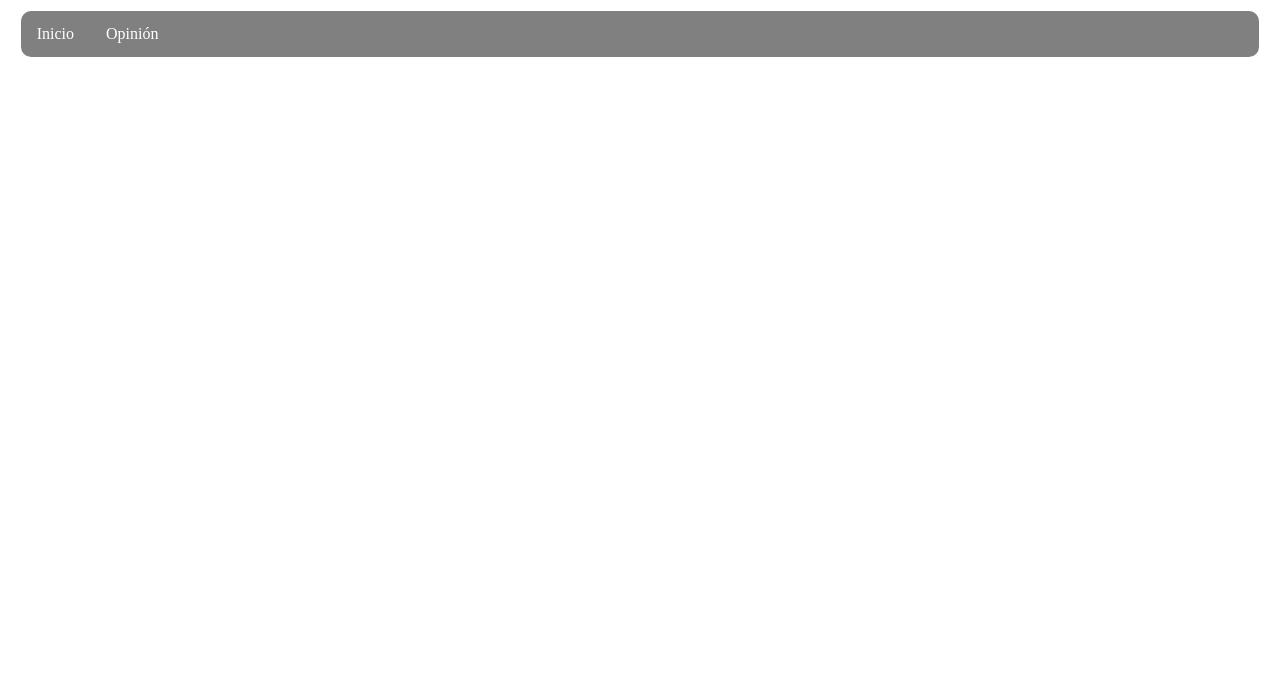
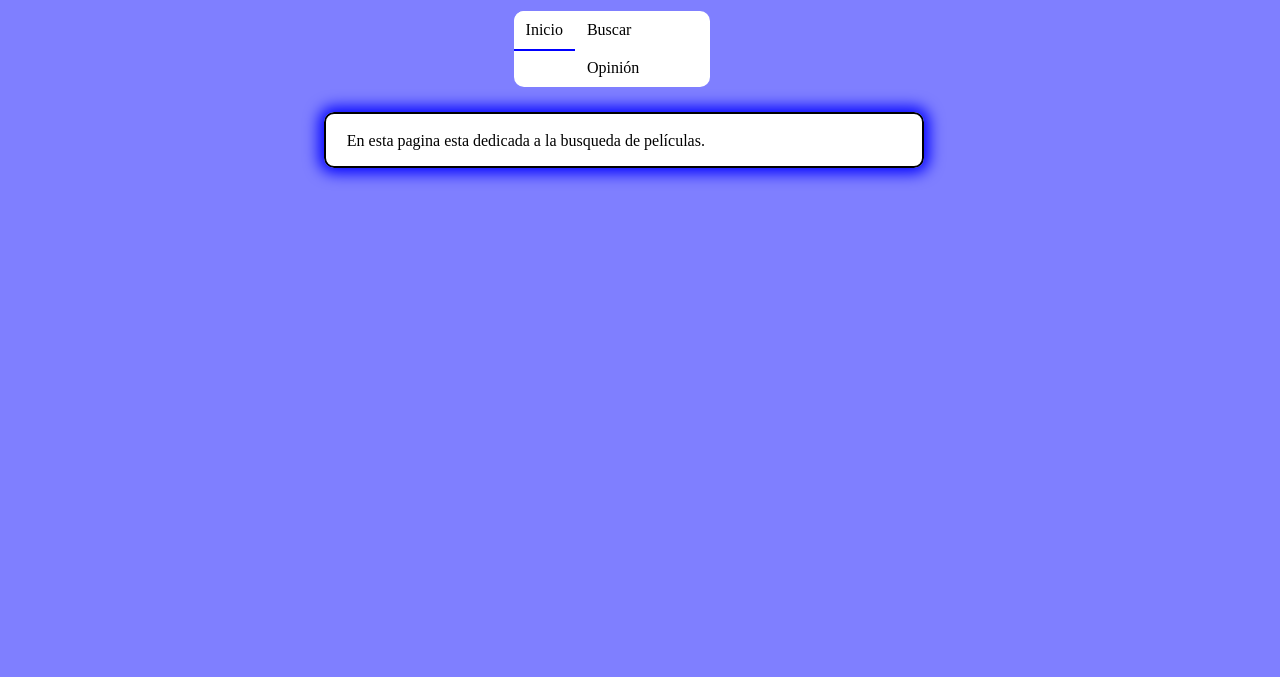
Before and after one commit to Dev0nair/PaginaWeb, a plain HTML site: page index.html in a window 1280 px wide. Shown: the part 123-800 px from the top of the page. Drawn offline with Linux system fonts and the light colour scheme.

Commit message:
Mejora menu
Objetivo pagina mas claro

```diff
--- a/global.css
+++ b/global.css
@@ -2,7 +2,7 @@
 	CONFIGURACION GLOBAL
 */
 html{
-	background-color: white;
+	background-color: rgba(0,0,255,0.5);
 }
 
 /*
@@ -10,14 +10,14 @@ html{
 */
 header{
 	margin: 1%;
-	background-color: gray;
+	background-color: white;
 	height: 100px;
 	border-radius: 10px 10px 10px;
 }
 
 header h1{
 	opacity: 1;
-	color: white;
+	color: black;
 	padding-top: 30px;
 	padding-left: 35%;
 }
@@ -25,30 +25,114 @@ header h1{
 /*
 	CONFIGURACION DEL NAVEGADOR
 */
+/*
 
 nav ul {
 	list-style-type: none;
 	margin: 1%;
+	margin-left: 40%;
 	padding: 0;
 	overflow: hidden;
-	background-color: gray;
+	background-color: white;
 	border-radius: 10px 10px 10px;
+	width: 18%;
 }
 
 nav li {
 	float: left;
 }
 
+
+#active{
+	border-bottom: solid 2px blue;
+}
+
 nav li a {
 
 	display: block;
-	color: white;
+	color: black;
 	text-align: center;
 	padding: 14px 16px;
 	text-decoration: none;
+}
+nav li a:hover{
+	border-bottom: solid 2px blue;
+}
+*/
+
+nav ul{
+	list-style-type: none;
+	margin: 1%;
+	margin-left: 40%;
+	padding: 0;
+	overflow: hidden;
+	background-color: white;
 	border-radius: 10px 10px 10px;
+	width: 15.5%;
 }
 
-nav li a:hover{
-	background: red;
+nav ul > li {
+	float:left;
 }
+
+nav ul li a {
+	background-color:white;
+	color:black;
+	text-decoration:none;
+	padding:10px 12px;
+	display:block;
+}
+
+nav ul li:not(#active) a:hover{
+	border-bottom: solid 2px blue;
+}
+
+nav ul li ul {
+	display:none;
+	position:absolute;
+	min-width:140px;
+}
+
+nav ul li:hover > ul {
+	display:block;
+}
+
+nav ul li ul li {
+	position:relative;
+}
+
+nav ul li ul li ul {
+	right:-140px;
+	top:0px;
+}
+
+#active{
+	border-bottom: solid 2px blue;
+}
+
+/*
+	MENU INVISIBLE DESLIZABLE
+*/
+
+.menu{
+	margin-left: 25%;
+	margin-top: 2%;
+	width: 600px;
+	height: auto;
+	max-height: 400px;
+	overflow: auto;
+	border-radius: 10px 10px 10px;
+	box-shadow: 0px 0px 15px 5px blue;
+}
+
+.menu article{
+	width: 99.3%;
+	background-color: white;
+	border-radius: 10px 10px 10px;
+	border: solid 2px black;
+}
+
+.menu article p{
+	margin-left: 3.5%;
+	margin-top: 3%;
+}
--- a/index.html
+++ b/index.html
@@ -12,14 +12,21 @@
 
 	<nav>
 		<ul>
-			<li><a href="">Inicio</a></li>
+			<li id="active"><a href="">Inicio</a></li>
+			<li><a href="">Buscar</a>
+				<ul>
+					<li><a href="">Terror</a></li>
+					<li><a href="">Acción</a></li>
+					<li><a href="">Comedia</a></li>
+				</ul>
+			</li>
 			<li><a href="">Opinión</a></li>
 		</ul>
 	</nav>
 
-	<section>
+	<section class="menu">
 		<article>
-
+			<p>En esta pagina esta dedicada a la busqueda de películas.</p>
 		</article>
 	</section>
 
```
Also changed, not shown: Para css.txt.
